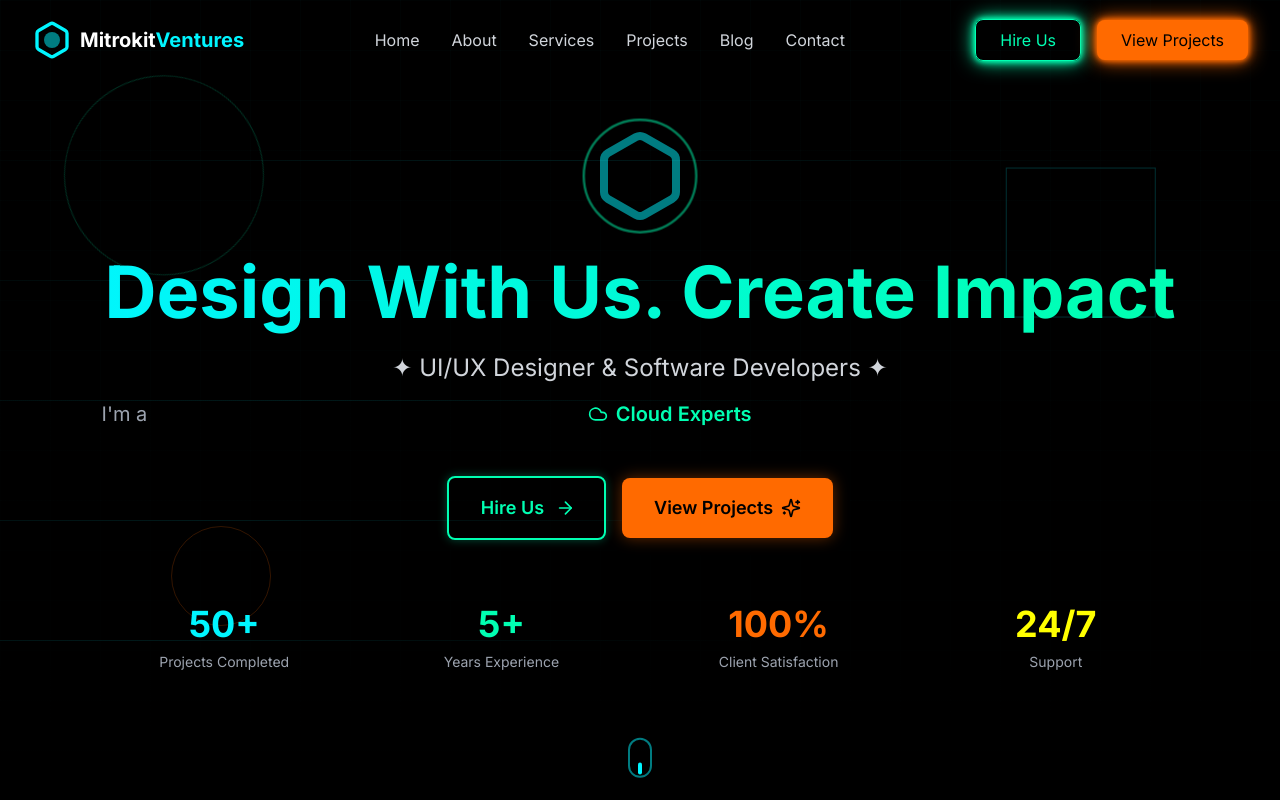
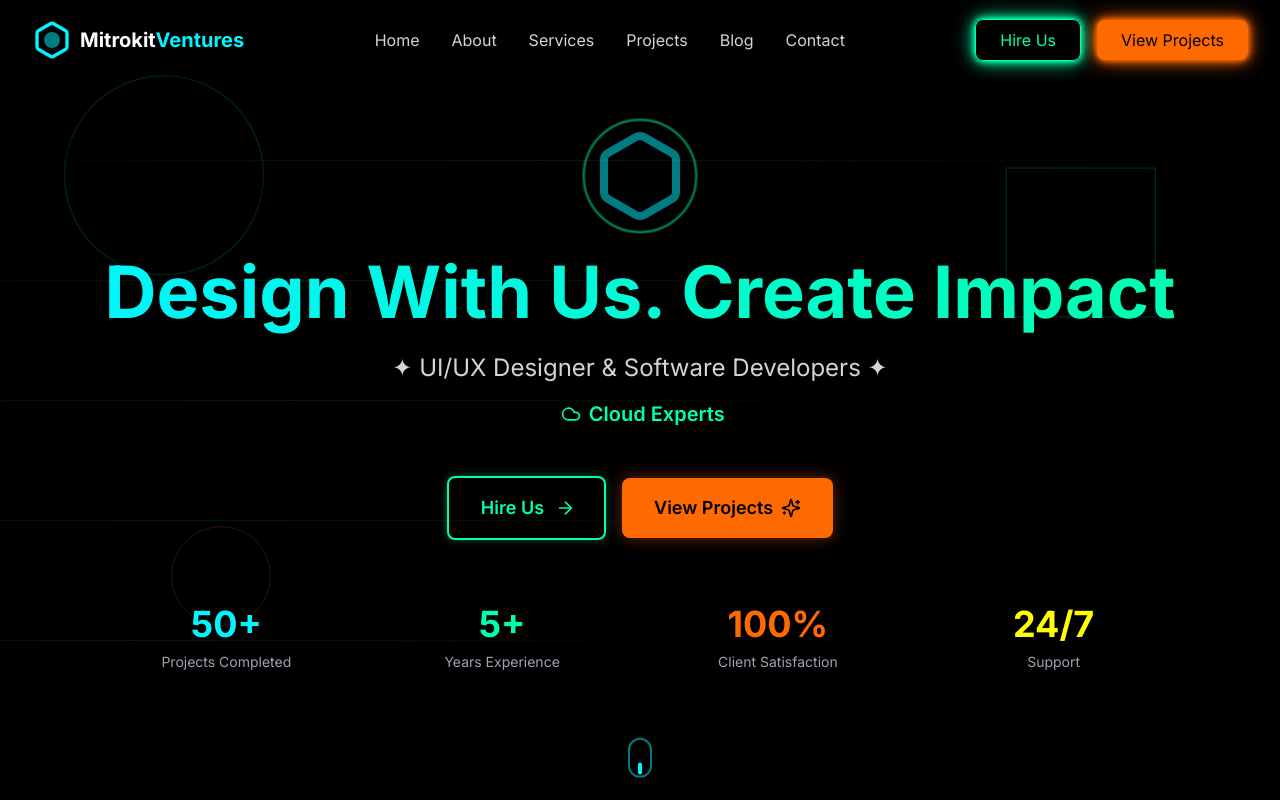
Before and after one commit to mwakidenis/mitrokit-ventures, a Next.js app: page / in a window 1280 px wide. Shown: the top 800 px of the page. Built offline with nearby package versions, Linux system fonts and the light colour scheme.

Commit message:
Update project with all local changes

```diff
--- a/src/components/sections/Hero.tsx
+++ b/src/components/sections/Hero.tsx
@@ -119,7 +119,6 @@
           className="mb-12"
         >
           <div className="flex items-center justify-center gap-2 text-lg md:text-xl">
-            <span className="text-gray-400">I'm a</span>
             {roles.map((role, index) => (
               <motion.span
                 key={role.label}
```
Also changed, not shown: 1 other file (tests, documents, lock files or other folders).
